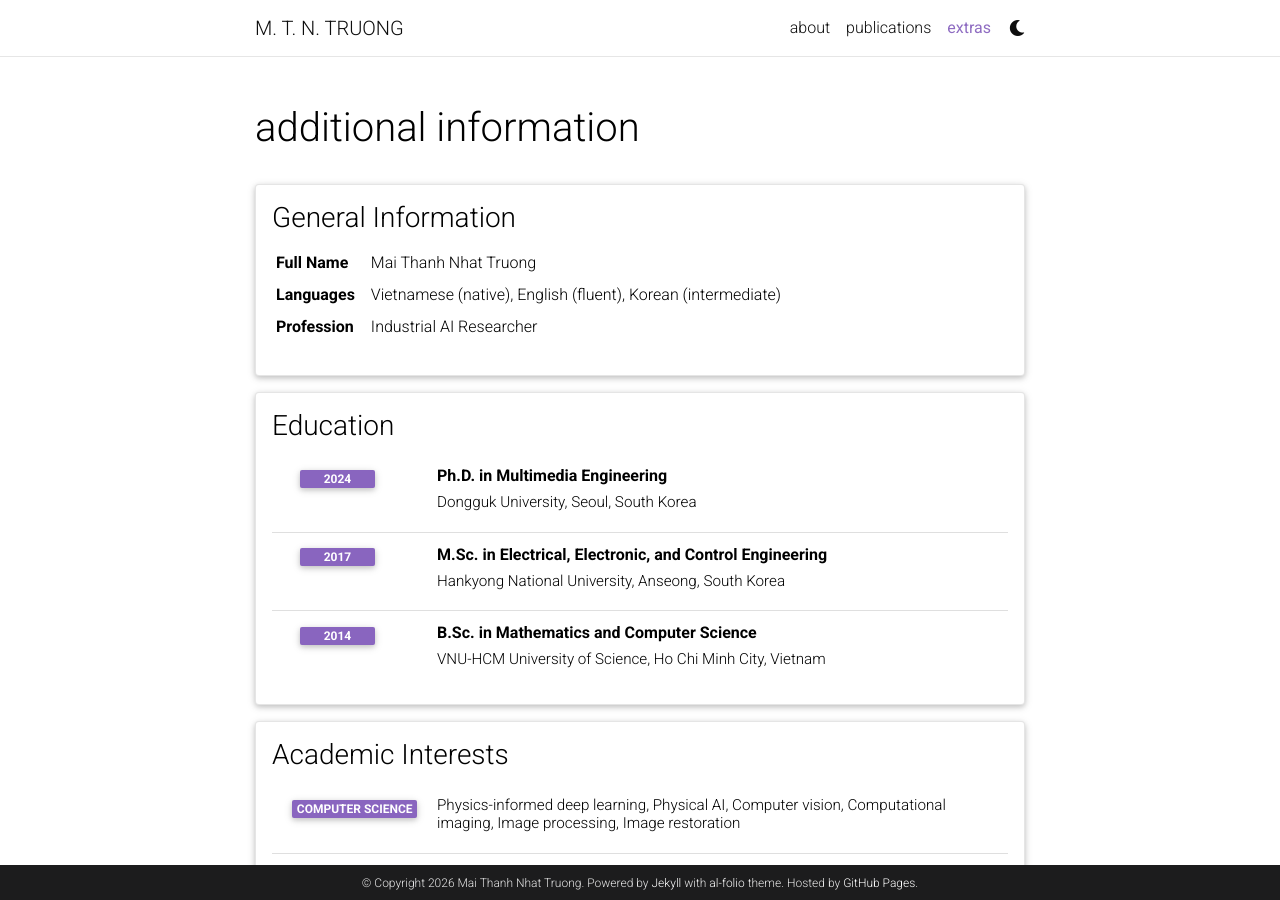
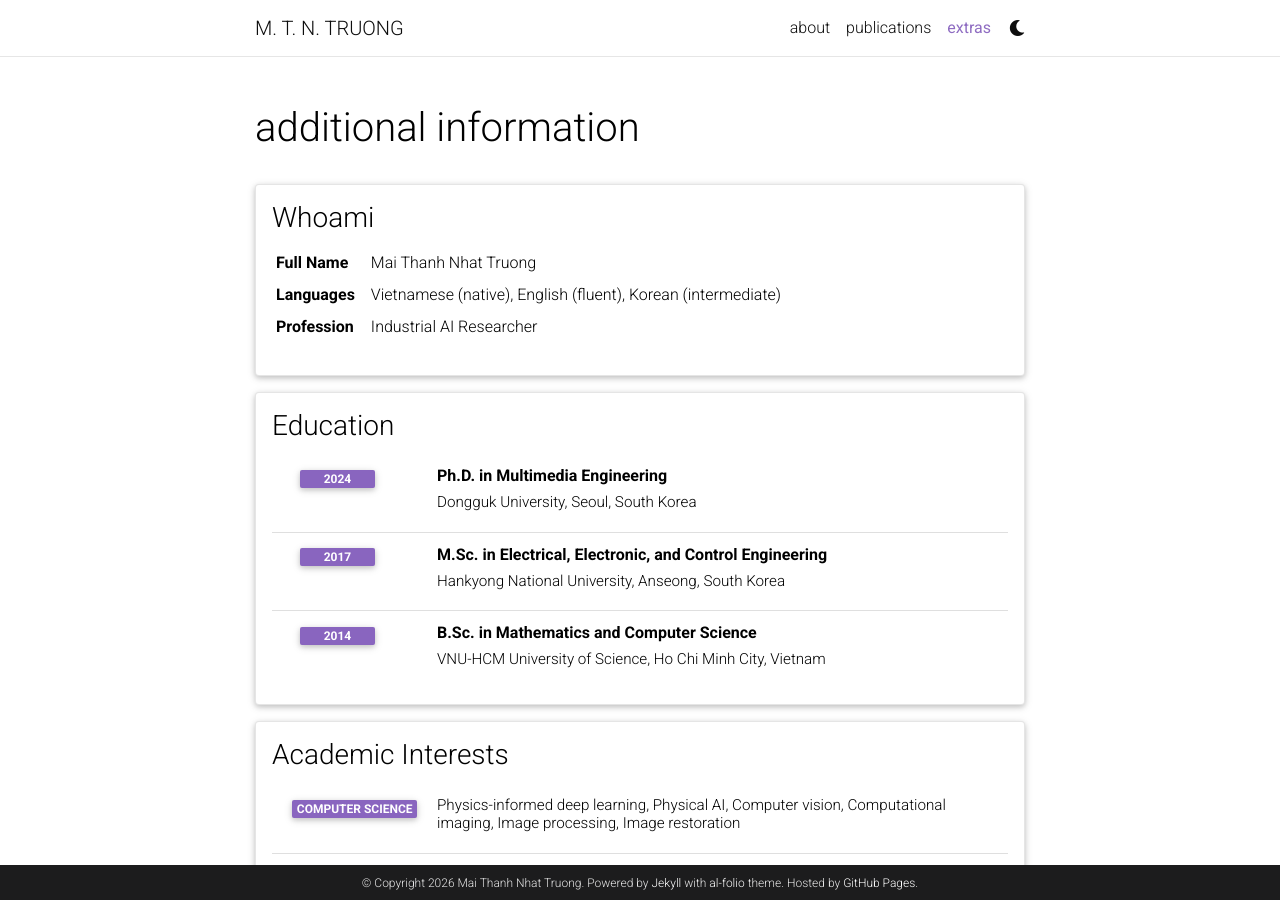
Before and after one commit to mtntruong/mtntruong.github.io, a Jekyll site: the page built from _pages/cv.md, in a window 1280 px wide and 900 px high. Built offline with Jekyll 4.4.1, drawn with Linux system fonts in a browser that asks for light colours; comment, search, counter and statistics services are not loaded; a style sheet for code colours, icons or effects is not loaded.

Commit message:
I forgot... again...

```diff
--- a/_data/cv.yml
+++ b/_data/cv.yml
@@ -1,4 +1,4 @@
-- title: General Information
+- title: Whoami
   type: map
   contents:
     - name: Full Name
```
